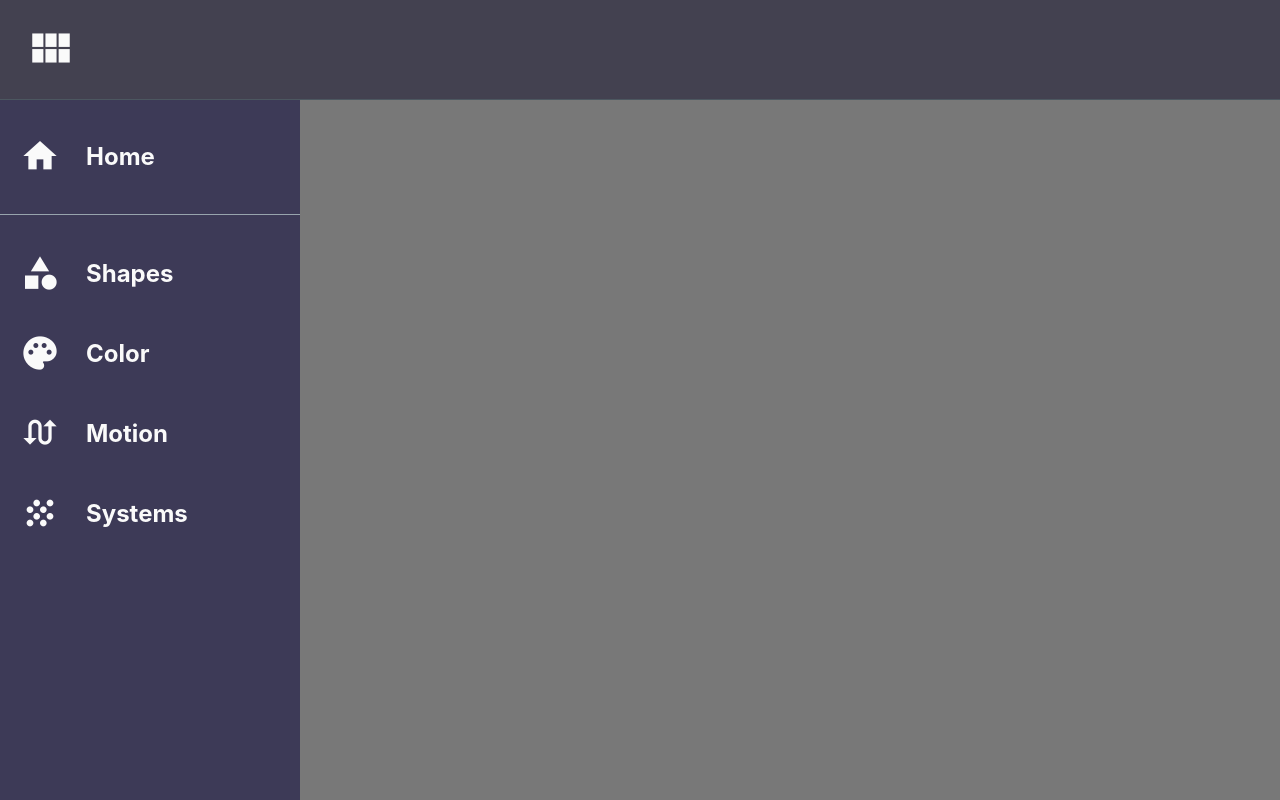
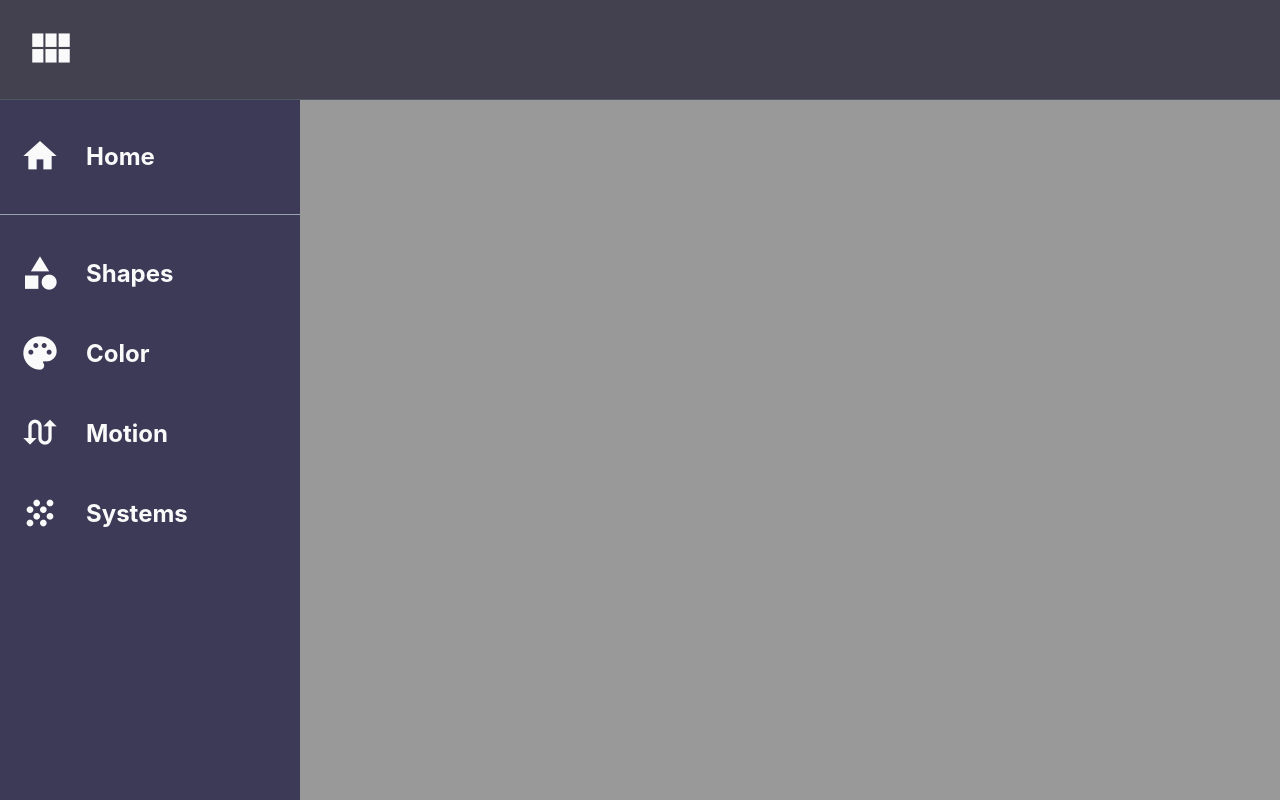
Before and after one commit to kirkdrichardson/react-layout-template, a React (Create React App) app: page / in a window 1280 px wide. Both pictures are taken after a click on the button "view_module". Built offline with nearby package versions, Linux system fonts and the light colour scheme.

Commit message:
added overlay transition to Sidebar

```diff
--- a/src/component/common/Sidebar.js
+++ b/src/component/common/Sidebar.js
@@ -1,7 +1,7 @@
 // @flow strict
 
 import * as React from 'react';
-import styled from 'styled-components';
+import styled, {css} from 'styled-components';
 import { Link } from 'react-router-dom';
 
 import { media } from 'common/Breakpoints';
@@ -14,7 +14,8 @@ type Props = {
 };
 
 type State = {
-    open: boolean
+    open: boolean,
+    displayOverlay: boolean
 };
 
 const SidebarListItem = ({path, data}: {path: string, data: SidebarDataType}): React.Node => (
@@ -30,7 +31,10 @@ const SidebarListItem = ({path, data}: {path: string, data: SidebarDataType}): R
 // used to toggle scroll
 
 class Sidebar extends React.Component<Props, State> {
-    state = { open: false };
+    state = {
+        open: false,
+        displayOverlay: false
+    };
 
     // add an event listener to autoclose sidebar when the sidebar is open
     componentDidUpdate(_: {}, prevState: State) {
@@ -52,17 +56,27 @@ class Sidebar extends React.Component<Props, State> {
     closeSidebar = (): void => {
         if (this.state.open) {
             document.getElementsByTagName('main')[0].style.overflow = '';
+
+            this.setState({displayOverlay: false}, () => {
+                setTimeout(() => {
                     this.setState({ open: false });
+                }, 50);
+            })
         }
     }
 
     openSidebar = (): void => {
         document.getElementsByTagName('main')[0].style.overflow = 'hidden';
-        this.setState({ open: true });
+        this.setState({ open: true }, () => {
+            // add delay to allow overlay transition to run
+            setTimeout(() => {
+                this.setState({displayOverlay: true});
+            }, 50);
+        });
     }
 
     render() {
-        const { open } = this.state;
+        const { open, displayOverlay } = this.state;
 
         return (
             <div>
@@ -71,20 +85,18 @@ class Sidebar extends React.Component<Props, State> {
                     <TriggerIcon className="material-icons">view_module</TriggerIcon>
                 </Button>
 
-                {open &&
-                    <SidebarWrapper>
+                <SidebarWrapper open={open}>
                     <StyledList>
                         {this.props.routes.map(route =>
-                                <>
-                                    <SidebarListItem key={route.path} path={route.path} data={route.sidebar} />
+                            <React.Fragment key={route.path}>
+                                <SidebarListItem path={route.path} data={route.sidebar} />
                                 { route.path === '/' && <Divider />}
-                                </>
+                            </React.Fragment>
                         )}
                     </StyledList>
                 </SidebarWrapper>
-                }
 
-                {open && <FixedPositionOverlay /> }
+                {open && <FixedPositionOverlay show={displayOverlay} /> }
             </div>
         );
     }
@@ -114,6 +126,16 @@ const SidebarWrapper = styled.div`
     width: 300px;
     z-index: 3;
     box-sizing: border-box;
+
+    ${props => props.open === true && css`
+        transform: translateX(0);
+        transition: transform 180ms;
+    `}
+
+    ${props => props.open === false && css`
+        transform: translateX(-100%);
+        transition: transform 180ms;
+    `}
 
     ${media.tablet`
     top: ${tablet.headerHeight}px;
@@ -171,8 +193,13 @@ const FixedPositionOverlay = styled.div`
     left: 0;
     bottom: 0;
     background: #222;
-    opacity: 0.6;
     z-index: -99;
+
+    opacity: 0;
+    transition: opacity 100ms linear;
+    ${props => props.show === true && css`
+      opacity: 0.45;
+    `}
 
     top:  ${web.headerHeight}px;
     ${media.tablet`top: ${tablet.headerHeight}px;`}
```
Lines whose indentation alone changed are shown as unchanged.
